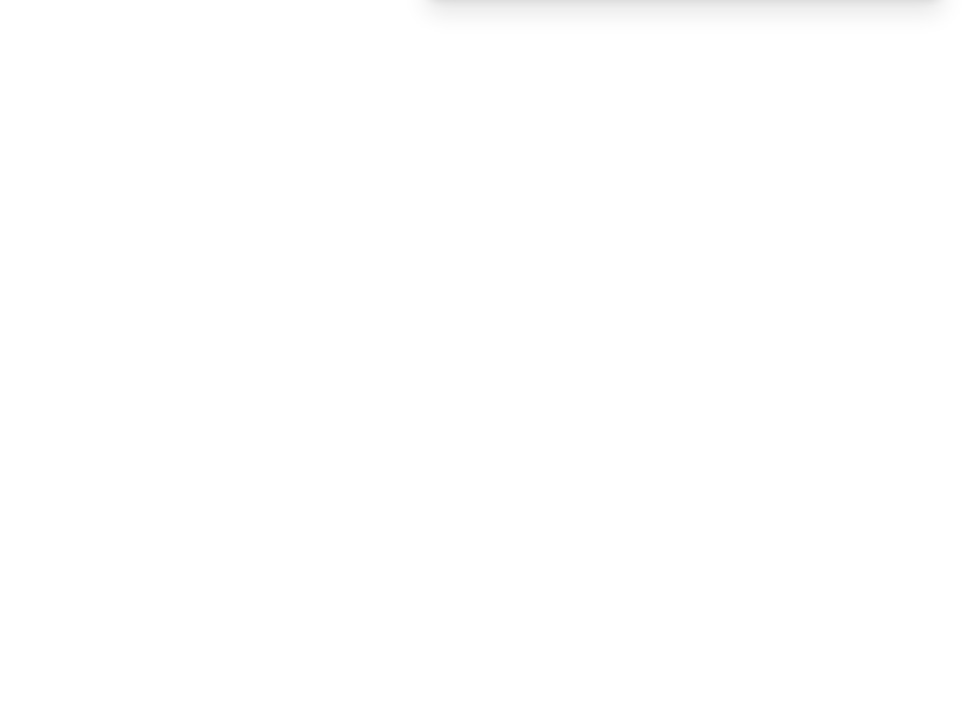
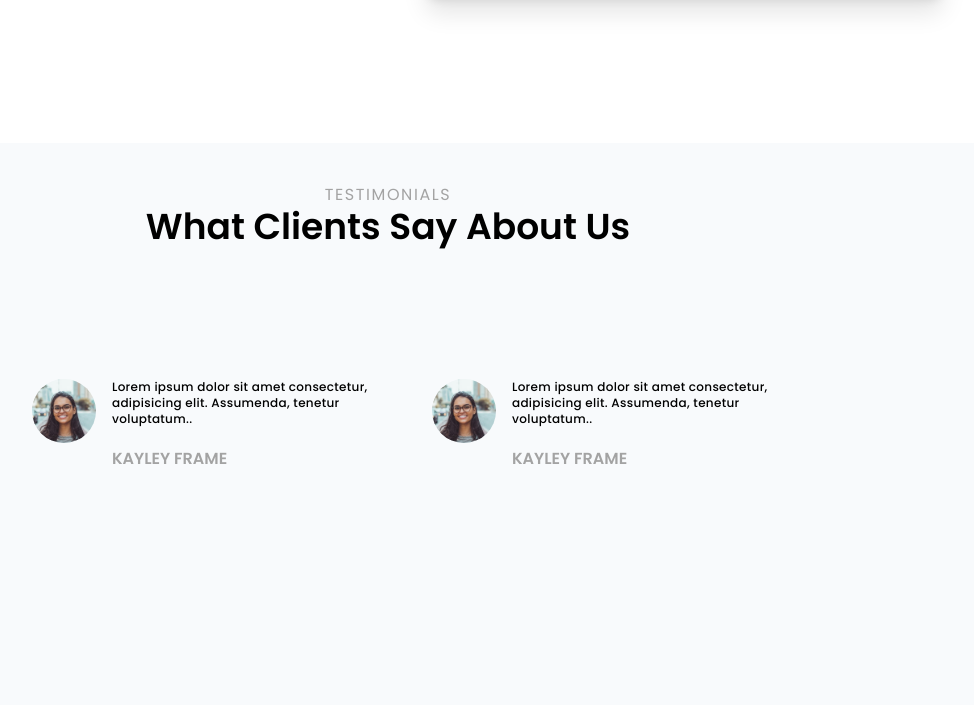
Before and after one commit to the-coder-sachin/pixelab-frontend, a React (Vite) app: page / in a window 1280 px wide. Shown: the part 2033-2738 px from the top of the page, without its empty margins (252-1226 px from the left). Before the commit the page ends 2176 px from the top, so only its background shows below. Built offline with nearby package versions, Linux system fonts and the light colour scheme.

Commit message:
add testimonial section

```diff
--- a/src/App.jsx
+++ b/src/App.jsx
@@ -3,6 +3,7 @@ import Navbar from './components/Navbar'
 import HeroSection from './components/sections/HeroSection'
 import Services from './components/sections/Services'
 import Section3 from './components/sections/Section3'
+import Tesimonials from './components/sections/Tesimonials'
 
 const App = () => {
   return (
@@ -11,6 +12,7 @@ const App = () => {
     <HeroSection/>
     <Services/>
     <Section3/>
+    <Tesimonials/>
     </>
   )
 }
--- a/src/assets/assets.js
+++ b/src/assets/assets.js
@@ -4,6 +4,7 @@ import imageIcon from './image-icon.png'
 import cameraIcon from './video-camera-icon.png'
 import diagramIcon from './diagram-icon.png'
 import sec3 from './sec-3.jpg'
+import dp from './dp.jpg'
 
 export {
     logo,
@@ -11,5 +12,6 @@ export {
     imageIcon,
     cameraIcon,
     diagramIcon,
-    sec3
+    sec3,
+    dp
 }
--- /dev/null
+++ b/src/components/Cards/TestimonialCard.jsx
@@ -0,0 +1,24 @@
+import React from 'react'
+
+const TestimonialCard = ({picture, name, feedback}) => {
+
+    const lorem =
+      "Lorem ipsum dolor sit amet consectetur, adipisicing elit. Assumenda, tenetur voluptatum..";
+
+
+  return (
+    <div>
+        <div className="card w-[380px] h-[170px] flex">
+         <div className="img h-full w-[30%] flex justify-end">
+            <img src={picture} alt="profile" className='size-16 rounded-full mr-4 transition-all duration-300 hover:scale-105 cursor-pointer' />
+         </div>
+         <div className="content h-full w-[70%]">
+            <p className='text-xs font-[500] tracking-wide'>{feedback || lorem}</p>
+            <p className='text-neutral-400 font-semibold uppercase mt-5'>{name}</p>
+         </div>
+        </div>
+    </div>
+  )
+}
+
+export default TestimonialCard
--- a/src/components/sections/Services.jsx
+++ b/src/components/sections/Services.jsx
@@ -4,7 +4,7 @@ import { cameraIcon, diagramIcon, imageIcon } from '../../assets/assets'
 
 const Services = () => {
   return (
-    <section className='h-[100vh] flex flex-col bg-slate-50'>
+    <section className='h-[100vh] flex flex-col bg-slate-50 pt-16'>
       <div className="title flex justify-center flex-col items-center">
         <h2 className="text-neutral-400 uppercase tracking-widest">service</h2>
         <p className="capitalize text-4xl font-semibold">
--- /dev/null
+++ b/src/components/sections/Tesimonials.jsx
@@ -0,0 +1,26 @@
+import React from 'react'
+import TestimonialCard from '../Cards/TestimonialCard';
+import { dp } from '../../assets/assets';
+
+const Tesimonials = () => {
+  return (
+    <section className="h-[100vh] flex flex-col bg-slate-50 pt-10">
+      <div className="title flex justify-center flex-col items-center">
+        <h2 className="text-neutral-400 uppercase tracking-widest">testimonials</h2>
+        <p className="capitalize text-4xl font-semibold">
+          what clients say about us
+        </p>
+      </div>
+      <div className="block h-full px-20">
+        <div className="wrapper h-full w-full  flex flex-wrap justify-center items-center px-20 gap-5 pt-16">
+            <TestimonialCard picture={dp} name={'kayley frame'} feedback={''}/>
+            <TestimonialCard picture={dp} name={'kayley frame'} feedback={''}/>
+            <TestimonialCard picture={dp} name={'kayley frame'} feedback={''}/>
+            <TestimonialCard picture={dp} name={'kayley frame'} feedback={''}/>
+        </div>
+      </div>
+    </section>
+  );
+}
+
+export default Tesimonials
```
Also changed, not shown: src/assets/dp.jpg (added).
